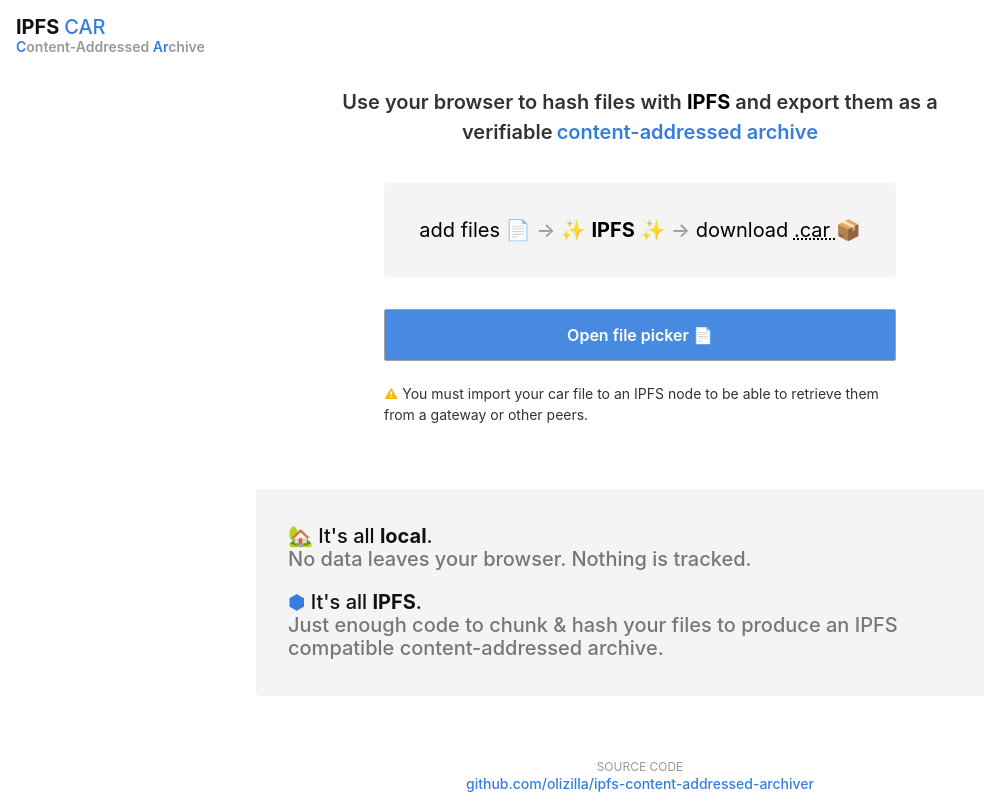
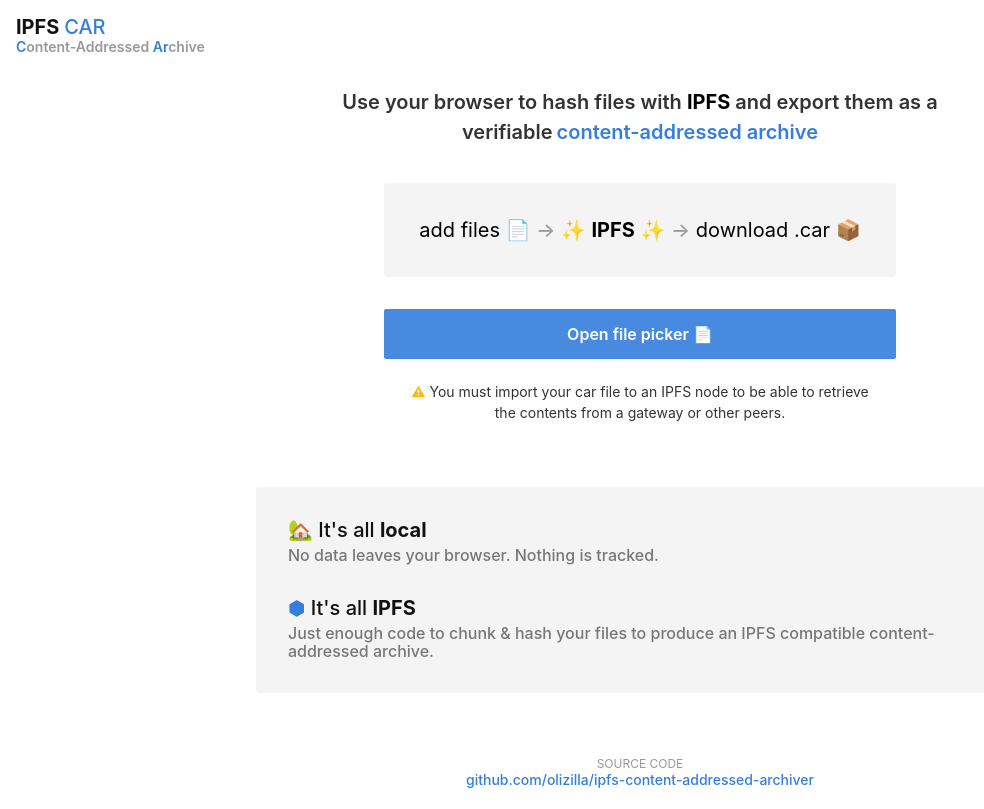
Before and after one commit to olizilla/ipfs-content-addressed-archiver, a Preact app: page / in a window 1280 px wide. Shown: the whole page, without its empty margins (0-984 px from the left). Built offline with nearby package versions, Linux system fonts and the light colour scheme.

Commit message:
✨🎷🐩

```diff
--- a/src/app.jsx
+++ b/src/app.jsx
@@ -19,19 +19,19 @@ export function App(props) {
       <section class="tc">
         <p class="ma0 pv3 ph2 mw7 center f4 fw6 lh-copy dark-gray">
           Use your browser to hash files with <a href="https://ipfs.io" class="link black fw7">IPFS</a> and export them as a verifiable
-          <a class="nowrap blue link underline-hover ml1" href="https://github.com/ipld/specs/blob/master/block-layer/content-addressable-archives.md">
-            content-addressed archive
+          <a class="blue link underline-hover ml1" href="https://github.com/ipld/specs/blob/master/block-layer/content-addressable-archives.md">
+            <span class="nowrap">content-addressed</span> archive
           </a>
         </p>
-        <p class="mw6 center pa4 f5 f4-ns black bg-near-white br2 lh-copy">
-          add files 📄 <Arrow /> ✨ <span class="fw7">IPFS</span> ✨ <Arrow /> download <abbr title="IPFS Content-Addressible Archive">.car </abbr >  📦
+        <p class="mw6 center pv4 f5 f4-ns black bg-near-white br2 lh-copy">
+          add files 📄 <Arrow /> <span class="dn di-ns">✨ </span><span class="fw7">IPFS</span> ✨ <Arrow /> download <span title="IPFS Content-Addressible Archive">.car 📦</span>
         </p>
         <div class="mw6 center mt4">
           <FileForm files={files} setFiles={setFiles} />
           { files.length ? (
             <ul class="tl bg-near-white ma0 ph0 pv2" style="list-item-style:none">
             {files.map(f =>
-              <li class="db pv2 ph3 fw4 f7 truncate nowrap">
+              <li class="db pv1 ph3 fw4 f6 truncate nowrap black">
                 <span>{f.name}</span>
               </li>
             )}
@@ -42,7 +42,7 @@ export function App(props) {
           <div>
             <div class="mw6 center tl bg-light-gray black pt2 pb3 ph3 fw4 f7 overflow-y-scroll">
               <label class="db">
-                <a class="ttu blue fw6 link" herf="https://docs.ipfs.io/concepts/content-addressing/">IPFS <abbr title="Content ID (AKA the IPFS HASH)">CID</abbr></a>
+                <a class="ttu blue fw6 link" herf="https://docs.ipfs.io/concepts/content-addressing/">IPFS <abbr title="Content ID aka the IPFS HASH">CID</abbr></a>
               </label>
               <code >{rootCid ? rootCid.toString() : '...'}</code>
             </div>
@@ -51,16 +51,22 @@ export function App(props) {
             </CarDownloadLink>
           </div>
         ) : null}
-        <p class="tl pt2 mw6 center f6 fw4 lh-copy dark-gray">
-          <strong class="gold">⚠</strong> You must import your car file to an IPFS node to be able to retrieve them from a gateway or other peers.
+        <p class="tc pt2 ph3 mw6 center f6 fw4 lh-copy dark-gray">
+          <strong class="gold">⚠</strong> You must import your car file to an IPFS node to be able to retrieve the contents from a gateway or other peers.
         </p>
       </section>
-      <section class="bg-near-white mw7 center ph4 pv3 mt5 lh-tight br2">
-        <p class="f4 fw5 near-black">
-          🏡 It's all <strong>local</strong>. <span class="gray db">No data leaves your browser. Nothing is tracked.</span>
+      <section class="bg-near-white mw7 center ph3 ph4-ns pv3 mt5 lh-tight br2">
+        <h2 class="f4 fw5 near-black mb1 mt3">
+          🏡 It's all <strong>local</strong>
+        </h2>
+        <p class="gray db f5 fw5 mt0">
+          No data leaves your browser. Nothing is tracked.
         </p>
-        <p class="f4 fw5 near-black">
-          <span class="blue">⬢</span> It's all <strong>IPFS</strong>. <span class="gray db">Just enough code to chunk & hash your files to produce an IPFS compatible content-addressed archive.</span>
+        <h2 class="f4 fw5 near-black mb1 mt4">
+          <span class="blue">⬢</span> It's all <strong>IPFS</strong>
+        </h2>
+        <p class="gray db f5 fw5 mt0">
+        Just enough code to chunk & hash your files to produce an IPFS compatible content-addressed archive.
         </p>
       </section>
       <footer class="tc mw7 center mt5 mb3">
@@ -68,7 +74,6 @@ export function App(props) {
         <a class="link blue f6 fw5" href="https://github.com/olizilla/ipfs-content-addressed-archiver">
           github.com/olizilla/ipfs-content-addressed-archiver
         </a>
-
       </footer>
     </div>
   )
@@ -92,7 +97,7 @@ function CarDownloadLink ({files, className, children, setRootCid, rootCid}) {
 function FileForm ({files = [], setFiles}) {
   return (
     <form style={{opacity: files.length ? 0.8 : 1}}>
-      <label class="db pv3 ba b--silver link pointer glow o-90 bg-blue white relative br1">
+      <label class="db mh2 mh0-ns pv3 link pointer glow o-90 bg-blue white relative br1">
         <span class="fw6 f5">
           {files.length ? "Pick some other files 📄" : "Open file picker 📄" }
         </span>
```
